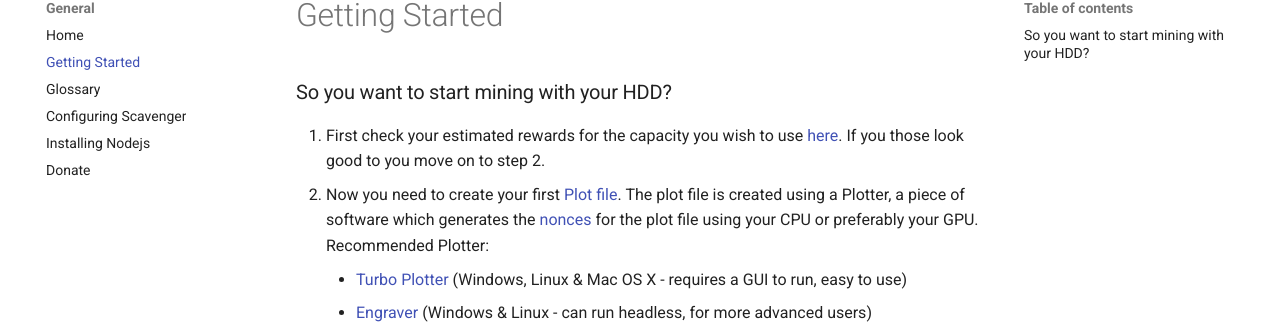
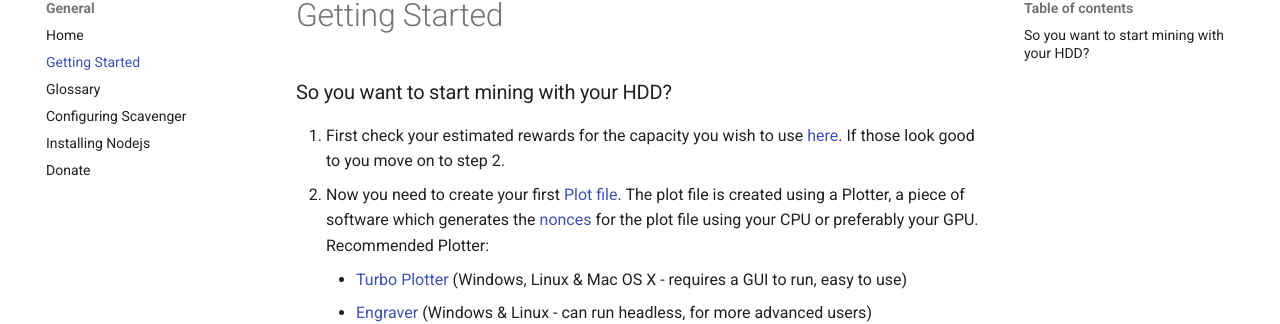
Before and after one commit to foxypool/docs, an MkDocs documentation site: the page built from docs/general/getting-started.md, in a window 1280 px wide and 900 px high. Shown: the part 151-475 px from the top of the window. Built offline with MkDocs 1.6.1 and Material for MkDocs 9.7.7, drawn with Linux system fonts in a browser that asks for light colours; comment, search, counter and statistics services are not loaded.

Commit message:
Update getting-started.md

```diff
--- a/docs/general/getting-started.md
+++ b/docs/general/getting-started.md
@@ -1,6 +1,6 @@
 ### So you want to start mining with your HDD?
 
-1. First check your estimated rewards for the capacity you wish to use [here](https://calculator.foxypool.io). If you those look good to you move on to step 2.
+1. First check your estimated rewards for the capacity you wish to use [here](https://calculator.foxypool.io). If those look good to you move on to step 2.
 2. Now you need to create your first [Plot file](glossary.md#plot-file). The plot file is created using a Plotter, a piece of software which generates the [nonces](glossary.md#nonce) for the plot file using your CPU or preferably your GPU.
 Recommended Plotter:
     - [Turbo Plotter](https://blackpawn.com/tp/) (Windows, Linux & Mac OS X - requires a GUI to run, easy to use)
```
